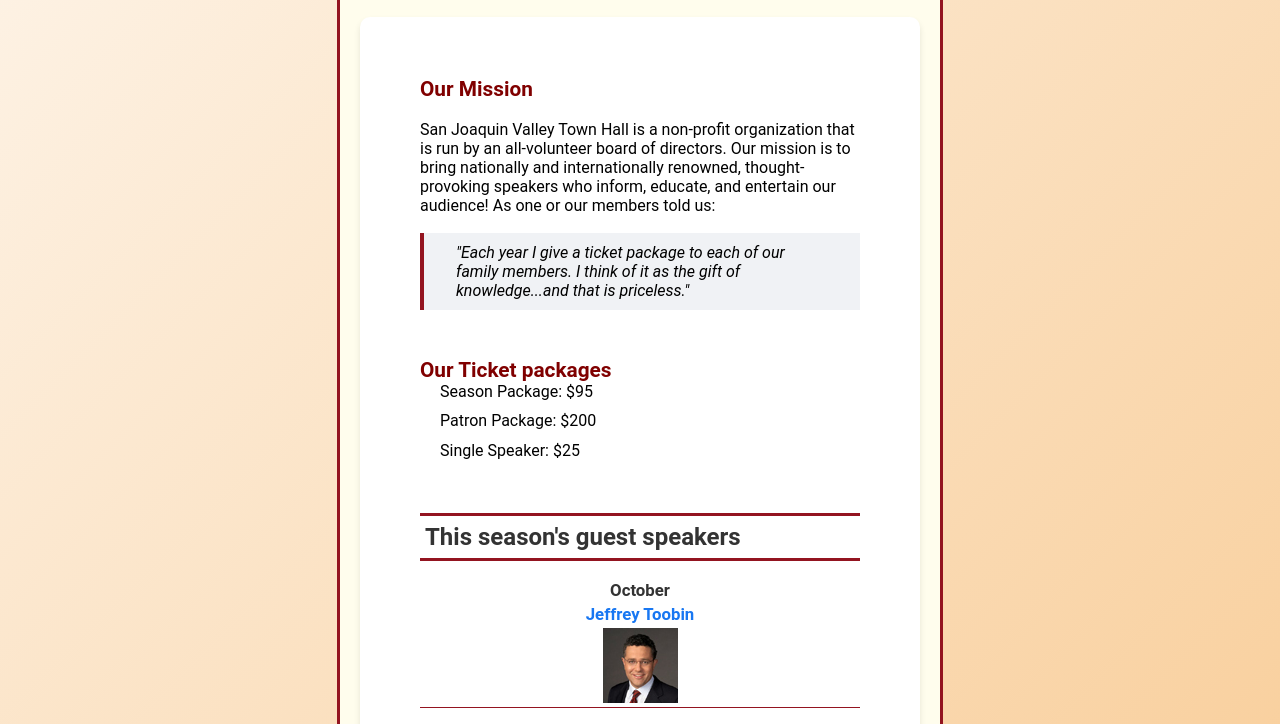
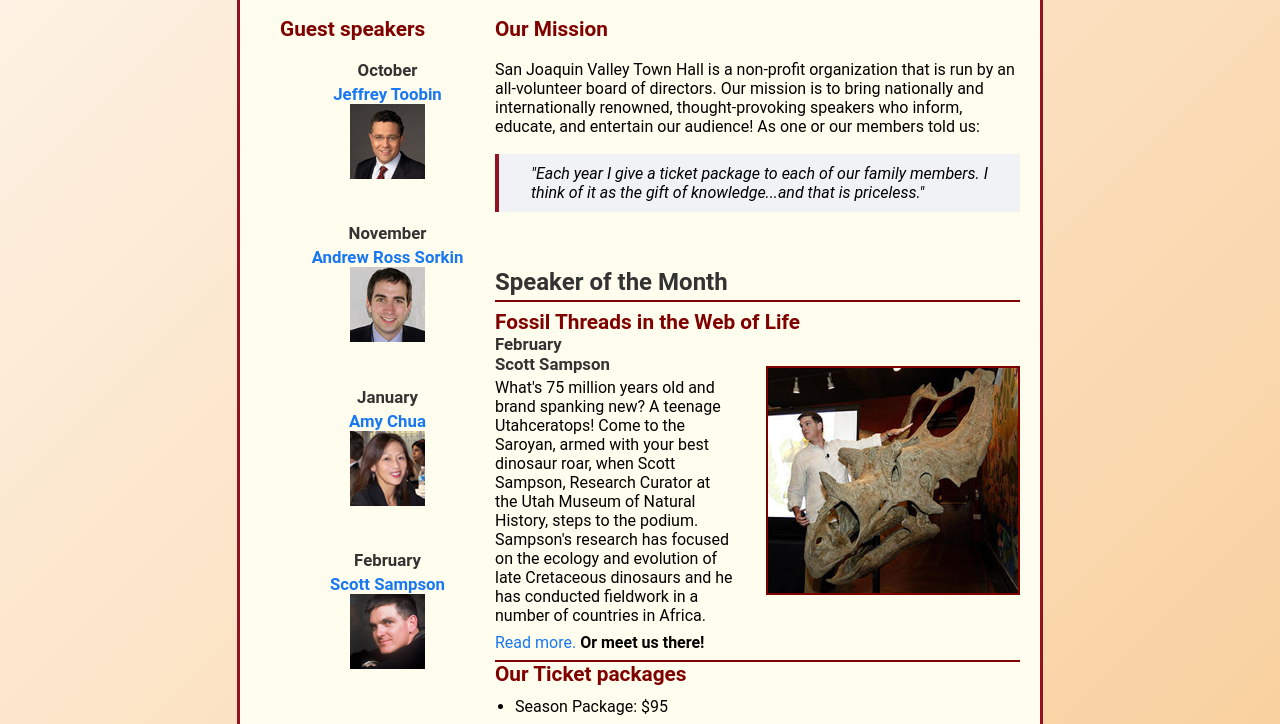
Before and after one commit to asalamatov/WebDevNau, a plain HTML site: page index.html in a window 1280 px wide. Shown: the part 241-965 px from the top of the page. Drawn offline with Linux system fonts and the light colour scheme.

Commit message:
exercises 6.1-6.3

```diff
--- a/index.html
+++ b/index.html
@@ -25,7 +25,7 @@
 
 
 
-
+    <section>
 
 		<h2>
 			Our Mission
@@ -38,7 +38,18 @@
 
 		<br><br>
 
+    <h1>Speaker of the Month</h1>
+    <article>
 
+      <h2>Fossil Threads in the Web of Life</h2>
+      <img src="images/sampson_dinosaur.jpg" alt="">
+      <h3>February
+      <br>Scott Sampson</h3>
+      <p>
+        What's 75 million years old and brand spanking new? A teenage Utahceratops! Come to the Saroyan, armed with your best dinosaur roar, when Scott Sampson, Research Curator at the Utah Museum of Natural History, steps to the podium. Sampson's research has focused on the ecology and evolution of late Cretaceous dinosaurs and he has conducted fieldwork in a number of countries in Africa.
+      </p>
+      <a href="speakers/sampson.html">Read more.</a>&nbsp;<strong>Or meet us there!</strong>
+    </article>
 
 		<h2>
 			Our Ticket packages
@@ -49,29 +60,42 @@
 			<li>Single Speaker: $25</li>
 		</ul>
 		<br><br>
+    </section>
 
-
-		<h1>This season's guest speakers</h1>
+    <aside>
+      <h2>Guest speakers</h2>
       <br>
       <div class="speaker">
         <h3>October</h3>
-			<h3><a href="speakers/toobin.html">Jeffrey Toobin</a></h3>
-			<img src="images/toobin75.jpg" alt="toobin_image">
+        <h3><a href="speakers/toobin.html">Jeffrey Toobin<br>
+          <img src="images/toobin75.jpg" alt="toobin_image"></a></h3>
+
       </div>
 
 
       <div class="speaker">
         <h3>November</h3>
-			<h3><a href="speakers/sorkin.html">Andrew Ross Sorkin</a></h3>
-			<img src="images/sorkin75.jpg" alt="sorkin_image">
+        <h3><a href="speakers/sorkin.html">Andrew Ross Sorkin<br>
+          <img src="images/sorkin75.jpg" alt="sorkin_image"></a></h3>
+
       </div>
 
       <div class="speaker">
         <h3>January</h3>
-			<h3><a href="speakers/chua.html">Amy Chua</a></h3>
+        <h3><a href="speakers/chua.html">Amy Chua<br>
               <img src="images/chua75.jpg" alt="chua_image">
+            </a>
+        </h3>
+
       </div>
 
+      <div class="speaker">
+        <h3>February</h3>
+        <h3><a href="speakers/sampson.html">Scott Sampson<br>
+          <img src="images/sampson75.jpg" alt="chua_image"></a></h3>
+
+      </div>
+    </aside>
 
 	</main>
 	<footer>
--- a/styles/main.css
+++ b/styles/main.css
@@ -37,7 +37,7 @@ html {
 }
 
 body {
-  width: 600px;
+  width: 800px;
   margin: auto;
   margin-top: 0;
   margin-bottom: 0;
@@ -47,6 +47,27 @@ body {
   padding: 0;
   background-color: #fffded;
 }
+
+main {
+  background-color: #fff;
+  box-shadow: 0px 4px 6px rgba(0, 0, 0, 0.1);
+  border-radius: 10px;
+  margin: 20px;
+}
+
+section {
+  width: 525px;
+  float: right;
+  padding-bottom: 20px;
+}
+
+aside {
+  width: 215px;
+  float: right;
+  padding-left: 20px;
+  padding-bottom: 20px;
+}
+
 
 .shadow {
   color: white;
@@ -61,7 +82,7 @@ body {
 
 .speaker {
   text-align: center;
-  border-bottom: 1px solid #931420;
+  /* border-bottom: 1px solid #931420; */
 }
 
 
@@ -90,13 +111,7 @@ header h2 {
   font-size: 170%;
 }
 
-main {
-  padding: 10%;
-  background-color: #fff;
-  box-shadow: 0px 4px 6px rgba(0, 0, 0, 0.1);
-  border-radius: 10px;
-  margin: 20px;
-}
+
 
 h1,
 h2,
@@ -106,11 +121,10 @@ h3 {
 
 h1 {
   font-size: 150%;
-  border-top: solid 3px #931420;
-  border-bottom: solid 3px #931420;
-  padding: .3em 5px;
+  padding-top: .5rem;
+  padding-bottom: 0.25rem;
+  margin: 0;
 }
-
 
 h2 {
   color: #800000;
@@ -119,10 +133,42 @@ h2 {
   padding: .5em auto 1em;
 }
 
+article{
+  padding-top: 0.5rem;
+  padding-bottom: .5rem;
+  border-bottom: #800000 2px solid;
+  border-top: #800000 2px solid;
+  img{
+    float: right;
+    margin: 2rem 0 2rem 2rem;
+    border: #800000 solid 2px;
+  };
+  h2{
+    padding-top: 0;
+  };
+  h3{
+    font-size: 105%;
+    padding-bottom: .25rem;
+  }
+}
+
+
+
+
 h3 {
   font-size: 105%;
   padding-bottom: .25em;
   text-indent: 0;
+}
+
+aside h3 {
+  font-size: 105%;
+  padding-bottom: .25em;
+  text-indent: 0;
+}
+
+aside img{
+  padding-bottom: 1rem;
 }
 
 p {
@@ -138,18 +184,14 @@ blockquote {
 }
 
 ul {
-  list-style: none;
+  /* list-style: none; */
   padding-bottom: .25em;
   padding-left: 1.25em;
 }
 
 ul li {
-  margin-bottom: 5px;
-  padding-bottom: .35em;
-}
-
-ul:first {
-  margin-top: 1em;
+  margin-top: 0.7rem;
+  /* padding-bottom: .35em; */
 }
 
 a {
@@ -170,4 +212,5 @@ footer {
   text-align: center;
   padding: 1em 0;
   margin-top: 20px;
+  clear:both;
 }
--- /dev/null
+++ b/styles/speaker.css
@@ -0,0 +1,234 @@
+body,
+h1,
+h2,
+h3,
+p,
+ul {
+  margin: 0;
+  padding: 0;
+}
+
+* {
+  all: reset;
+  user-select: none;
+}
+
+html {
+  background: linear-gradient(-45deg, #f6bb73, white, #f0f2f5);
+  background-size: 400% 400%;
+  animation: gradient 15s ease infinite;
+  height: 100vh;
+
+
+}
+
+@keyframes gradient {
+  0% {
+    background-position: 0% 50%;
+  }
+
+  50% {
+    background-position: 100% 50%;
+  }
+
+  100% {
+    background-position: 0% 50%;
+  }
+}
+
+body {
+  width: 800px;
+  margin: auto;
+  margin-top: 0;
+  margin-bottom: 0;
+  border: 3px solid #931420;
+  font-family: "Roboto", Arial, sans-serif;
+  /* background-color: #f0f2f5; */
+  padding: 0;
+  background-color: #fffded;
+}
+
+main {
+  background-color: #fff;
+  box-shadow: 0px 4px 6px rgba(0, 0, 0, 0.1);
+  border-radius: 10px;
+  margin: 20px;
+}
+
+section {
+  width: 525px;
+  float: right;
+  padding-bottom: 20px;
+}
+
+aside {
+  width: 215px;
+  float: right;
+  padding-left: 20px;
+  padding-bottom: 20px;
+}
+
+
+.shadow {
+  color: white;
+  text-shadow: 1px 1px 2px black, 0 0 25px #1877f2, 0 0 5px #42b72a;
+  font-style: italic;
+}
+
+.indent {
+  text-indent: 30px;
+  padding-bottom: .5em;
+}
+
+.speaker {
+  /* text-align: center; */
+  width: 80%;
+  border-bottom: 1px solid #931420;
+}
+
+
+
+
+header {
+  background: linear-gradient(30deg, #f6bb73 0%, #f6bb73 30%, white 50%, #f6bb73 80%, #f6bb73 100%);
+  text-align: center;
+  padding: 20px 0;
+  color: white;
+  border-bottom: solid 3px #931420;
+  padding-top: 1.5em !important;
+}
+
+div {
+  margin-bottom: 20px;
+}
+
+header img {
+  width: 80px;
+  height: auto;
+  padding-bottom: 1em;
+}
+
+header h2 {
+  font-size: 170%;
+}
+
+
+
+h1,
+h2,
+h3 {
+  color: #333;
+}
+
+h1 {
+  font-size: 150%;
+  padding-top: .5rem;
+  padding-bottom: 0.25rem;
+  margin: 0;
+}
+
+h2 {
+  color: #800000;
+  font-size: 130%;
+  text-indent: 0;
+  padding: .5em auto 1em;
+}
+
+article {
+  padding-top: 0.5rem;
+  padding-bottom: .5rem;
+  /* border-bottom: #800000 2px solid;
+  border-top: #800000 2px solid; */
+
+  img {
+    float: right;
+    margin: 2rem 0 2rem 2rem;
+    border: #800000 solid 2px;
+  }
+
+  ;
+
+  h2 {
+    padding-top: 0;
+  }
+
+  ;
+
+  h3 {
+    font-size: 105%;
+    padding-bottom: .25rem;
+  }
+}
+
+
+
+
+h3 {
+  font-size: 105%;
+  padding-bottom: .25em;
+  text-indent: 0;
+}
+
+aside h3 {
+  font-size: 105%;
+  padding-bottom: .25em;
+  text-indent: 0;
+}
+
+aside img {
+  padding-bottom: 1rem;
+}
+
+p {
+  padding-bottom: 0.5em;
+}
+
+blockquote {
+  font-style: italic;
+  background-color: #f0f2f5;
+  border-left: 4px solid #931420;
+  padding: 10px 2em;
+  margin: 10px 0;
+}
+
+ul {
+  /* list-style: none; */
+  padding-bottom: .25em;
+  padding-left: 1.25em;
+}
+
+ul li {
+  margin-top: 0.7rem;
+  /* padding-bottom: .35em; */
+}
+
+aside a {
+  color: #1877f2;
+  text-decoration: none;
+  transition: color 0.3s ease;
+}
+
+aside a:hover {
+  color: #42b72a;
+  text-decoration: underline;
+  font-style: italic;
+}
+
+header a{
+  text-decoration: none;
+}
+header a:hover{
+  text-shadow: #800000;
+  text-decoration: underline;
+  /* font-style: italic; */
+}
+
+
+footer {
+  background-color: #931420;
+  color: white;
+  text-align: center;
+  padding: 1em 0;
+  margin-top: 20px;
+  clear: both;
+}
```
Also changed, not shown: speakers/sampson.html (added, +109 -0 lines). Lines whose indentation alone changed are shown as unchanged.
